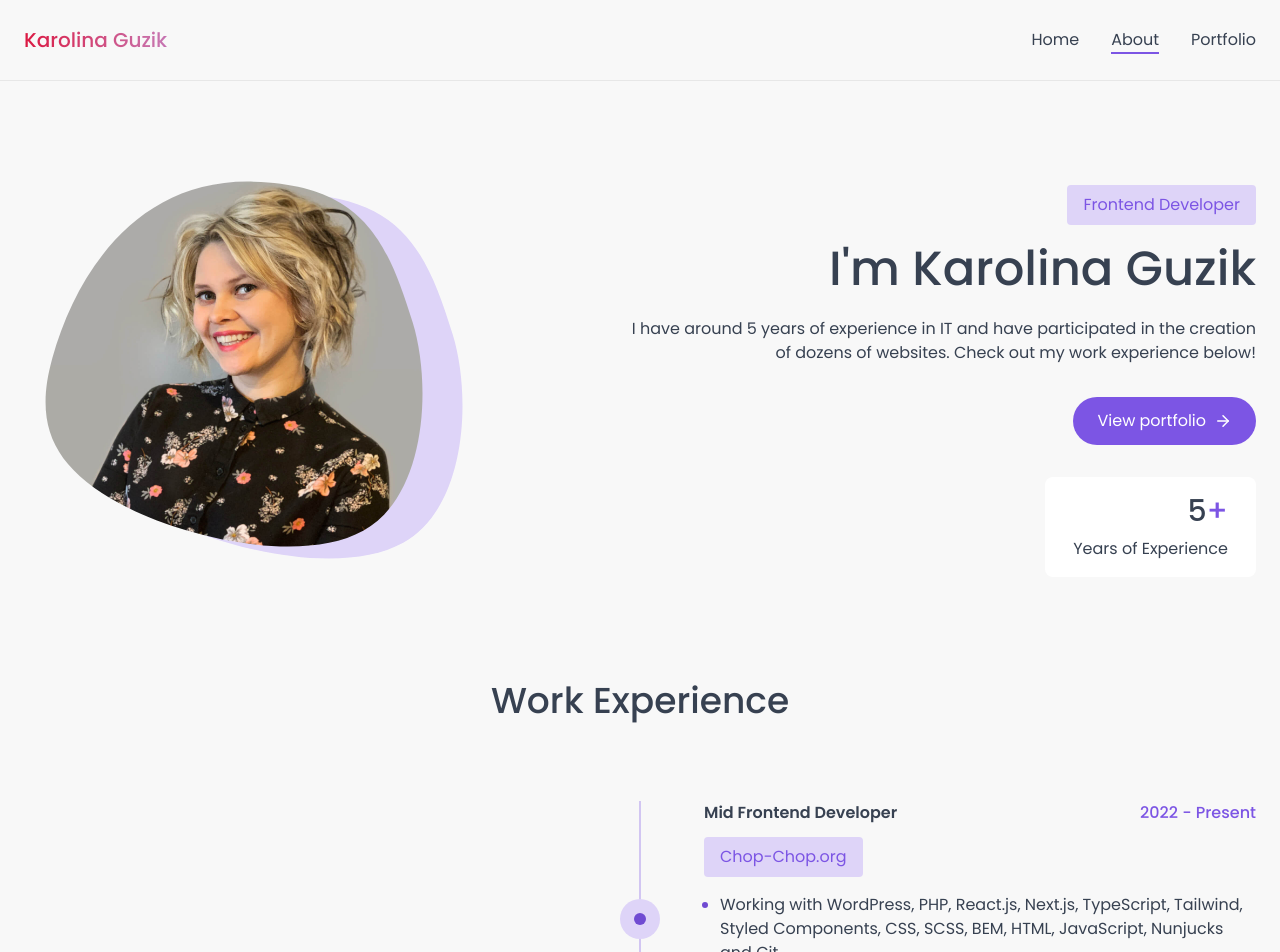
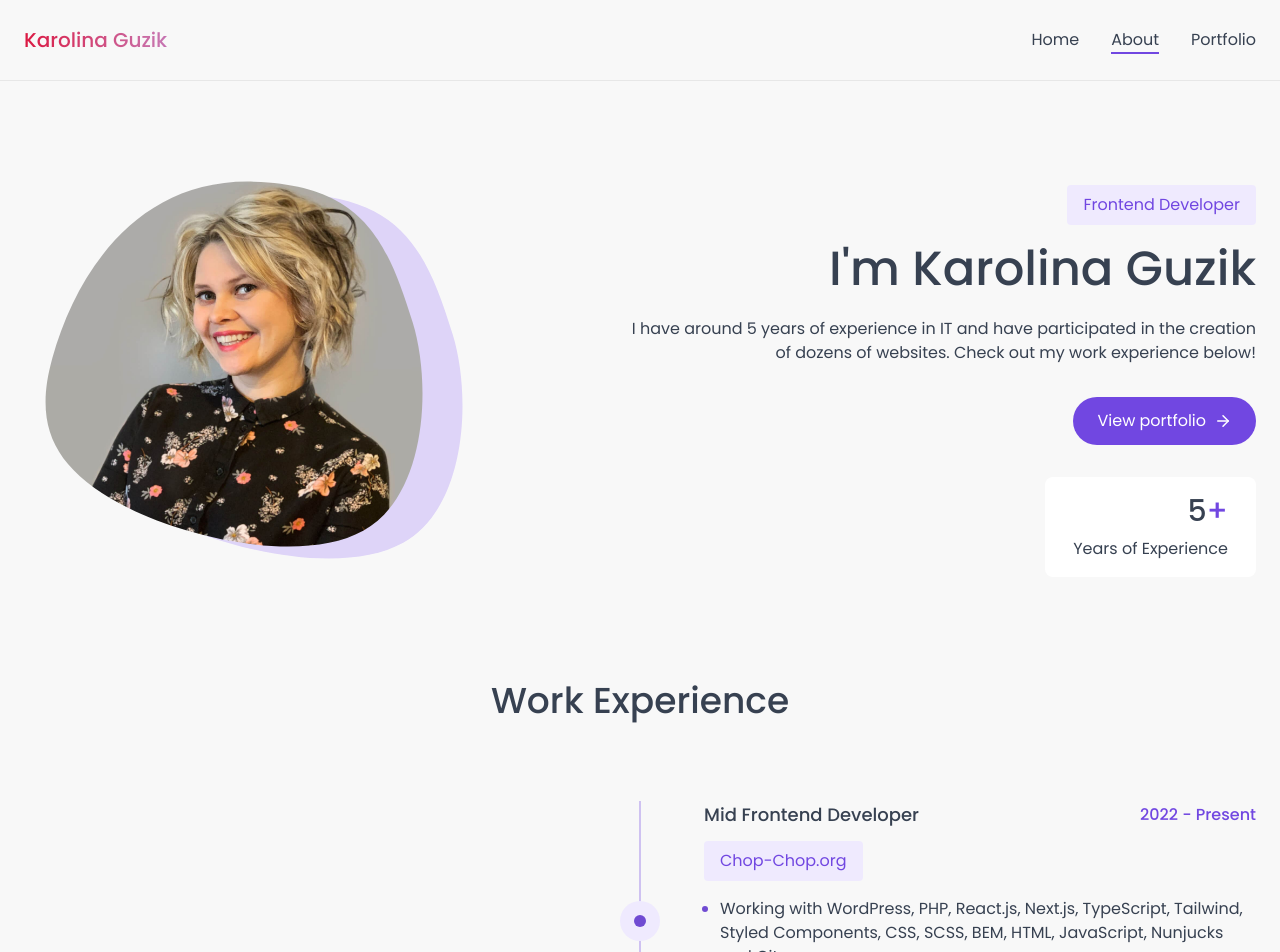
Before and after one commit to kguzik/portfolio-karolina-guzik, a Next.js app: page /about in a window 1280 px wide. Shown: the top 952 px of the page. Built offline with nearby package versions, Linux system fonts and the light colour scheme.

Commit message:
feat: improve performance and accessibility

```diff
--- a/components/blocks/Timeline.tsx
+++ b/components/blocks/Timeline.tsx
@@ -31,9 +31,9 @@ const Timeline: FC<TimelineProps> = ({ data }) => {
                             </div>
                             <div className={styles.info}>
                                 <div className={styles.infoWrapper}>
-                                    <h6 className={styles.title}>
+                                    <h3 className={styles.title}>
                                         {item.title}
-                                    </h6>
+                                    </h3>
                                     <p className={styles.duration}>
                                         {item.duration}
                                     </p>
@@ -75,7 +75,7 @@ const styles = {
     info: 'w-[calc(100%-56px)] sm:w-[calc(100%-72px)] lg:w-[calc(50%-64px)]',
     infoWrapper:
         'flex items-center justify-between gap-2 max-sm:flex-wrap max-sm:flex-col max-sm:items-start',
-    title: 'font-semibold',
+    title: 'font-medium text-lg',
     duration: 'font-medium text-violet',
     company:
         'mt-2 mb-4 lg:mt-3 px-4 py-2 bg-violet-light inline-block text-violet rounded',
--- a/tailwind.config.ts
+++ b/tailwind.config.ts
@@ -13,8 +13,8 @@ const config: Config = {
                 black: '#000000',
                 green: '#5EDC11',
                 violet: {
-                    DEFAULT: '#7c55e4',
-                    light: '#ded4f8',
+                    DEFAULT: '#7147e1',
+                    light: '#efeafe',
                     dark: '#704bd2',
                 },
                 grey: {
```
Also changed, not shown: public/images/karolinaguzik.jpg.
